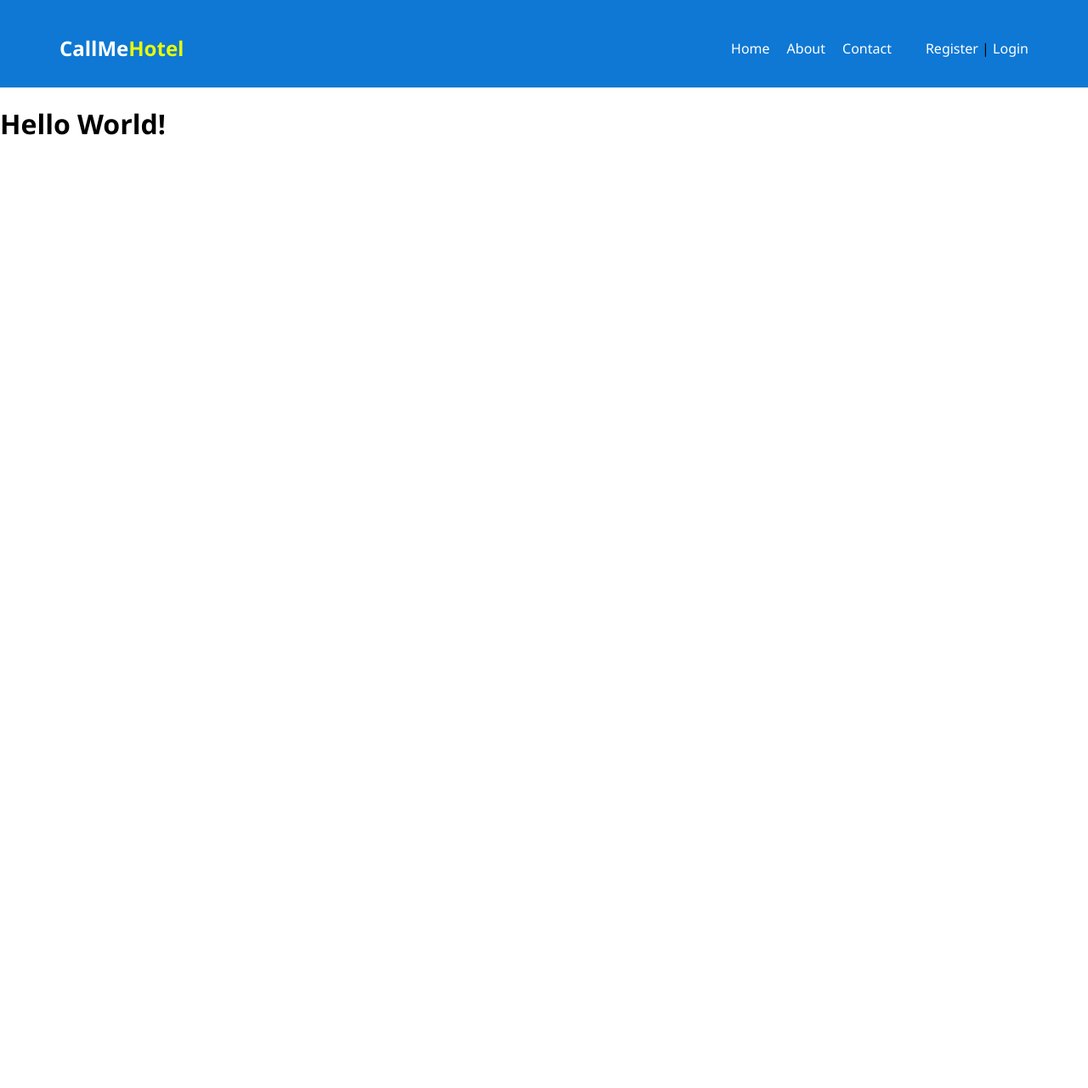
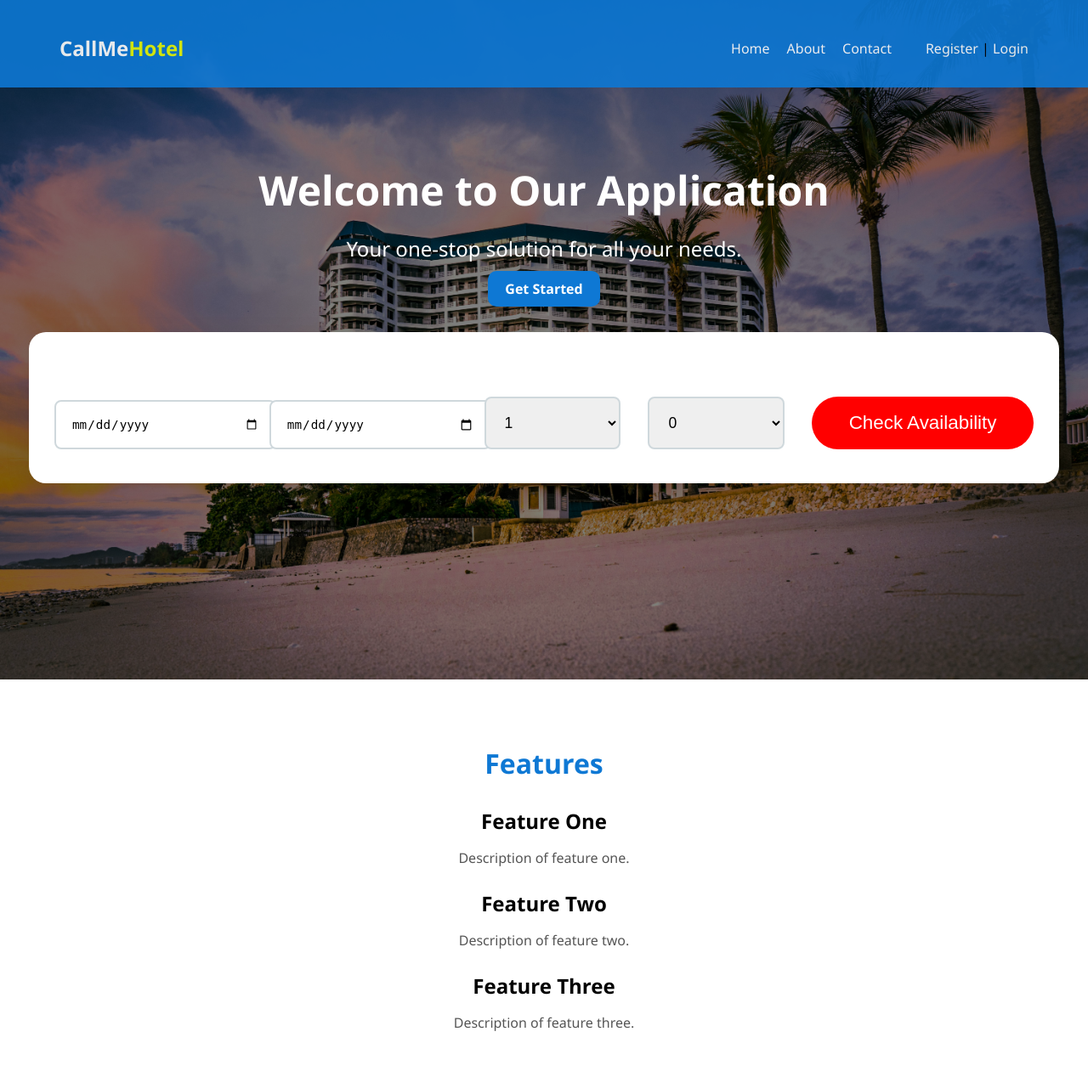
Before and after one commit to CallMeFG/project-workshop-web, a PHP site: page / in a window 1280 px wide. Shown: the whole page at 85% size. Before the commit the page ends 159 px from the top, so only its background shows below. Run offline with PHP 8.4, Linux system fonts and the light colour scheme.

Commit message:
menambahkan file home untuk page home

```diff
--- a/other/template/app/view/partials/home.php
+++ b/other/template/app/view/partials/home.php
@@ -1 +1,61 @@
-<h1>Hello World!</h1>
+<section class="hero">
+    <div class="hero-content">
+        <h1>Welcome to Our Application</h1>
+        <p>Your one-stop solution for all your needs.</p>
+        <a href="/get-started">Get Started</a>
+<!-- Hotel Booking Form -->
+<section class="hotel-booking-form" style="margin: 40px 0;">
+    <div style="background: #fff; border-radius: 20px; padding: 40px 30px; max-width: 90vw; margin: 0 auto; box-shadow: 0 8px 32px rgba(0,0,0,0.08); display: flex; justify-content: center;">
+        <form id="bookingForm" action="/booking/check" method="POST" style="width: 100%; display: flex; gap: 32px; align-items: flex-end; flex-wrap: wrap;">
+            <div style="flex: 1 1 180px;">
+                <label for="checkin" style="font-weight: bold; font-size: 1.3em;">Check In</label>
+                <input type="date" id="checkin" name="checkin" required style="width: 100%; padding: 18px; border-radius: 8px; border: 2px solid #cfd8dc; font-size: 1.1em; margin-top: 8px;">
+            </div>
+            <div style="flex: 1 1 180px;">
+                <label for="checkout" style="font-weight: bold; font-size: 1.3em;">Check Out</label>
+                <input type="date" id="checkout" name="checkout" required style="width: 100%; padding: 18px; border-radius: 8px; border: 2px solid #cfd8dc; font-size: 1.1em; margin-top: 8px;">
+            </div>
+            <div style="flex: 1 1 120px;">
+                <label for="adults" style="font-weight: bold; font-size: 1.3em;">Adults</label>
+                <select id="adults" name="adults" required style="width: 100%; padding: 18px; border-radius: 8px; border: 2px solid #cfd8dc; font-size: 1.1em; margin-top: 8px;">
+                    <?php for($i=1;$i<=10;$i++): ?>
+                        <option value="<?= $i ?>"><?= $i ?></option>
+                    <?php endfor; ?>
+                </select>
+            </div>
+            <div style="flex: 1 1 120px;">
+                <label for="children" style="font-weight: bold; font-size: 1.3em;">Children</label>
+                <select id="children" name="children" required style="width: 100%; padding: 18px; border-radius: 8px; border: 2px solid #cfd8dc; font-size: 1.1em; margin-top: 8px;">
+                    <?php for($i=0;$i<=10;$i++): ?>
+                        <option value="<?= $i ?>"><?= $i ?></option>
+                    <?php endfor; ?>
+                </select>
+            </div>
+            <div style="flex: 1 1 220px; display: flex; align-items: flex-end;">
+                <button type="submit" style="width: 100%; background: red; color: #fff; border: none; border-radius: 40px; padding: 18px 0; font-size: 1.4em; font-weight: 500; cursor: pointer; transition: background 0.2s;">Check Availability</button>
+            </div>
+        </form>
+    </div>
+</section>
+<!-- End Hotel Booking Form -->
+    </div>
+</section>
+<section class="features">
+    <div class="container">
+        <h2>Features</h2>
+        <div class="feature-list">
+            <div class="feature-item">
+                <h3>Feature One</h3>
+                <p>Description of feature one.</p>
+            </div>
+            <div class="feature-item">
+                <h3>Feature Two</h3>
+                <p>Description of feature two.</p>
+            </div>
+            <div class="feature-item">
+                <h3>Feature Three</h3>
+                <p>Description of feature three.</p>
+            </div>
+        </div>
+    </div>
+</section>
--- a/other/template/public/css/style.css
+++ b/other/template/public/css/style.css
@@ -12,6 +12,13 @@ a{
 /*START -> header and nav */
 .header{
     background-color: rgb(14, 120, 212);
+    opacity: 0.9;
+    position: fixed;
+    top: 0;
+    left: 0;
+    width: 100%;
+    z-index: 1000;
+
     margin: 0;
 }
 .nav{
@@ -62,3 +69,85 @@ a{
     align-items: center;
     justify-content: center;
 }
+/* HOME */
+.hero{
+    background-image: url('../image/gambar-hotel.jpg');
+    background-size: cover;
+    background-position: center;
+    height: 100vh;
+    display: flex;
+    flex-direction: column;
+    justify-content: center;
+    align-items: center;
+    color: white;
+    text-align: center;
+    padding: 20px;
+    box-sizing: border-box;
+    position: relative;
+    z-index: 1;
+    overflow: hidden;
+    margin: 0;
+}
+.hero::before{
+    content: '';
+    position: absolute;
+    top: 0;
+    left: 0;
+    width: 100%;
+    height: 100%;
+    background-color: rgba(0, 0, 0, 0.5);
+    z-index: -1;
+}
+.hero h1{
+    font-size: 3rem;
+    margin: 0;
+}
+.hero p{
+    font-size: 1.5rem;
+    margin: 20px 0;
+}
+.hero a{
+    background-color: rgb(14, 120, 212);
+    color: white;
+    padding: 10px 20px;
+    border-radius: 10px;
+    text-decoration: none;
+    font-weight: bold;
+}
+.hero a:hover{
+    background-color: rgb(10, 90, 160);
+}
+.features{
+    display: flex;
+    justify-content: center;
+    align-items: center;
+    flex-wrap: wrap;
+    gap: 20px;
+    padding: 50px 20px;
+}
+.container h2{
+    font-size: 2rem;
+    margin-bottom: 20px;
+    color: rgb(14, 120, 212);
+    text-align: center;
+}
+.feature-list{
+    display: flex;
+    flex-direction: column;
+    align-items: center;
+    text-align: center;
+}
+.feature-list img{
+    width: 100px;
+    height: 100px;
+    border-radius: 50%;
+    margin-bottom: 10px;
+}
+.feature-list h3{
+    font-size: 1.5rem;
+    margin: 10px 0;
+}
+.feature-list p{
+    font-size: 1rem;
+    color: #555;
+}
```
